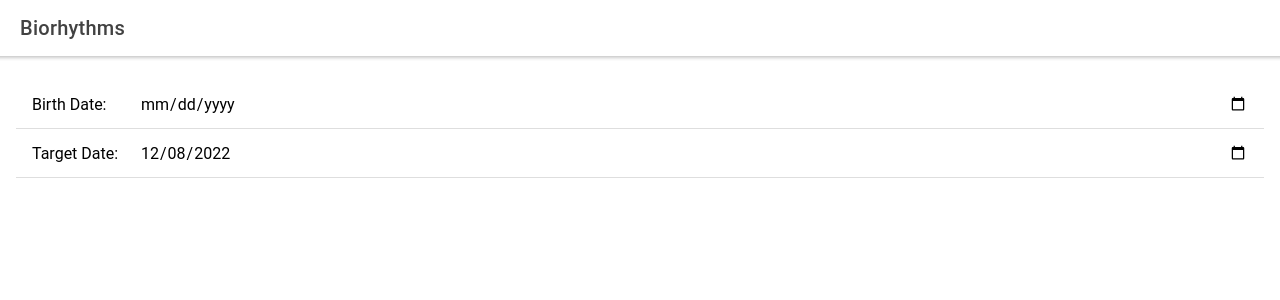
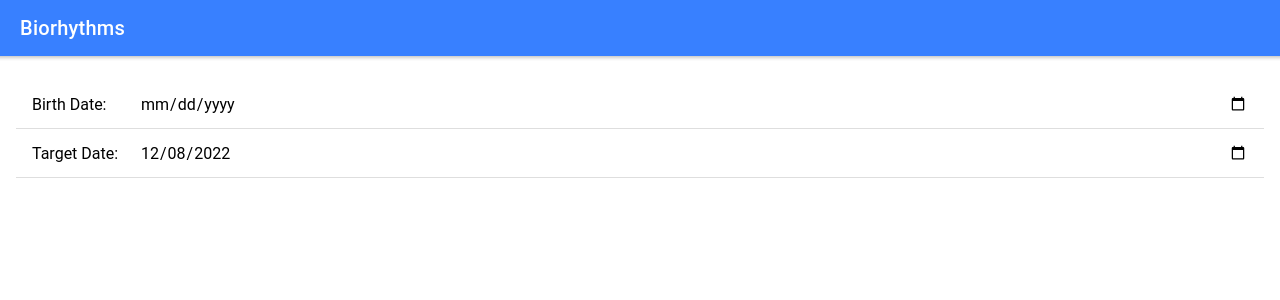
Before and after one commit to mirkonasato/ionic-react-biorhythm-calculator, a React (Create React App) app: page / in a window 1280 px wide. Shown: the top 300 px of the page. Built offline with nearby package versions, Linux system fonts and the light colour scheme.

Commit message:
Capacitor Sync

```diff
--- a/src/App.js
+++ b/src/App.js
@@ -14,7 +14,7 @@ function App() {
   return (
     <IonApp>
       <IonHeader>
-        <IonToolbar>
+        <IonToolbar color="primary">
           <IonTitle>Biorhythms</IonTitle>
         </IonToolbar>
       </IonHeader>
```
